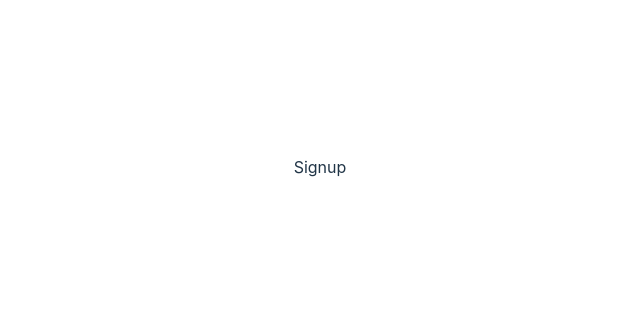
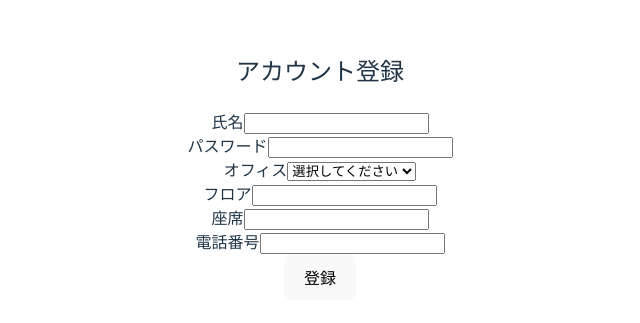
Before and after one commit to maho-tkd/LunchBuddy, a React (Vite) app: page /signup in a window 1280 px wide. Shown: the part 233-556 px from the top of the page, without its empty margins (320-960 px from the left). Built offline with nearby package versions, Linux system fonts and the light colour scheme.

Commit message:
first commit

```diff
--- a/src/pages/signup/index.jsx
+++ b/src/pages/signup/index.jsx
@@ -1,7 +1,165 @@
-import React from "react";
+import React,{useState} from "react";
+import CustomeButton from "../../components/customeButton";
+import { useNavigate } from 'react-router-dom';
 
 const Signup = () => {
-  return <div>Signup</div>;
+  const [name , setName] = useState(""); //氏名
+  const [password , setPassword] = useState(""); //PW
+  // const [offices, setOffices] = useState([]); // オフィス名のリスト
+  const [officeId , setOfficeId] = useState(""); //オフィス名
+  const [floor , setFloor] = useState(""); //フロア
+  const [seat , setSeat] = useState(""); //座席
+  const [phoneNumber , setPhoneNumber] = useState(""); //電話番号
+
+  const offices = [
+    { id: 1, name: "MMオフィス" },
+    { id: 2, name: "九段下オフィス"},
+    { id: 3, name: "大手町オフィス"},
+  ];
+
+  const navigate = useNavigate();
+
+  // const fetchOffices = async () => {
+  //   try {
+  //     const response = await fetch("/api/offices");
+  //     if (!response.ok) {
+  //       throw new Error("オフィス取得に失敗");
+  //     }
+  //     const data = await response.json();
+  //     setOffices(data);
+  //     if (data.length > 0) {
+  //       setOfficeId(data[0].value);
+  //     }
+  //   } catch (error) {
+  //     console.error("オフィスが0件です:", error);
+  //   }
+  // };
+
+  // useEffect(() => {
+  //   fetchOffices();
+  // }, []);
+
+
+  const handleSubmit = async (e) => {
+    e.preventDefault();
+    console.log({ name, password, office, floor, seat, phoneNumber });
+    if (!name) return;
+
+    const newUser = {
+      name,
+      password,
+      officeId,
+      floor,
+      seat,
+      phoneNumber,
+    };
+
+    try {
+      const response = await fetch("/api/signup", {
+        method: "POST",
+        headers: {
+          "Content-Type": "application/json",
+        },
+        body: JSON.stringify(newUser),
+      });
+
+      if (!response.ok) {
+        throw new Error("POSTに失敗");
+      }
+
+      const data = await response.json();
+      console.log("登録内容:", data);
+
+      navigate("/requestList");
+
+      // フィールドのリセット
+      setName("");
+      setPassword("");
+      setOfficeId("");
+      setFloor("");
+      setSeat("");
+      setPhoneNumber("");
+
+    } catch (error) {
+      console.error("登録に失敗しました:", error);
+    }
+  };
+
+
+  return (
+    <div>
+      <h2>アカウント登録</h2>
+      <form onSubmit={handleSubmit}>
+      <div>
+          <label htmlFor="name">氏名</label>
+          <input
+            type="text"
+            id="name"
+            value={name}
+            onChange={(e) => setName(e.target.value)}
+            required
+          />
+      </div>
+      <div>
+          <label htmlFor="password">パスワード</label>
+          <input
+            type="password"
+            id="password"
+            value={password}
+            onChange={(e) => setPassword(e.target.value)}
+            required
+          />
+      </div>
+      <div>
+          <label htmlFor="office">オフィス</label>
+          <select
+            id="office"
+            value={officeId}
+            onChange={(e) => setOfficeId(e.target.value)}
+            required
+          >
+            <option value="">選択してください</option>
+            {offices.map((office) => (
+              <option key={office.id} value={office.id}>
+                {office.name}
+              </option>
+            ))}
+          </select>
+        </div>
+      <div>
+          <label htmlFor="name">フロア</label>
+          <input
+            type="text"
+            id="floor"
+            value={floor}
+            onChange={(e) => setFloor(e.target.value)}
+            required
+          />
+      </div>
+      <div>
+          <label htmlFor="seat">座席</label>
+          <input
+            type="text"
+            id="seat"
+            value={seat}
+            onChange={(e) => setSeat(e.target.value)}
+            required
+          />
+      </div>
+      <div>
+          <label htmlFor="phonenumber">電話番号</label>
+          <input
+            type="tel"
+            id="phonenumber"
+            value={phoneNumber}
+            onChange={(e) => setPhoneNumber(e.target.value)}
+            required
+          />
+      </div>
+      <button type="submit">登録</button>
+      </form>
+    </div>
+  );
 };
 
 export default Signup;
```
